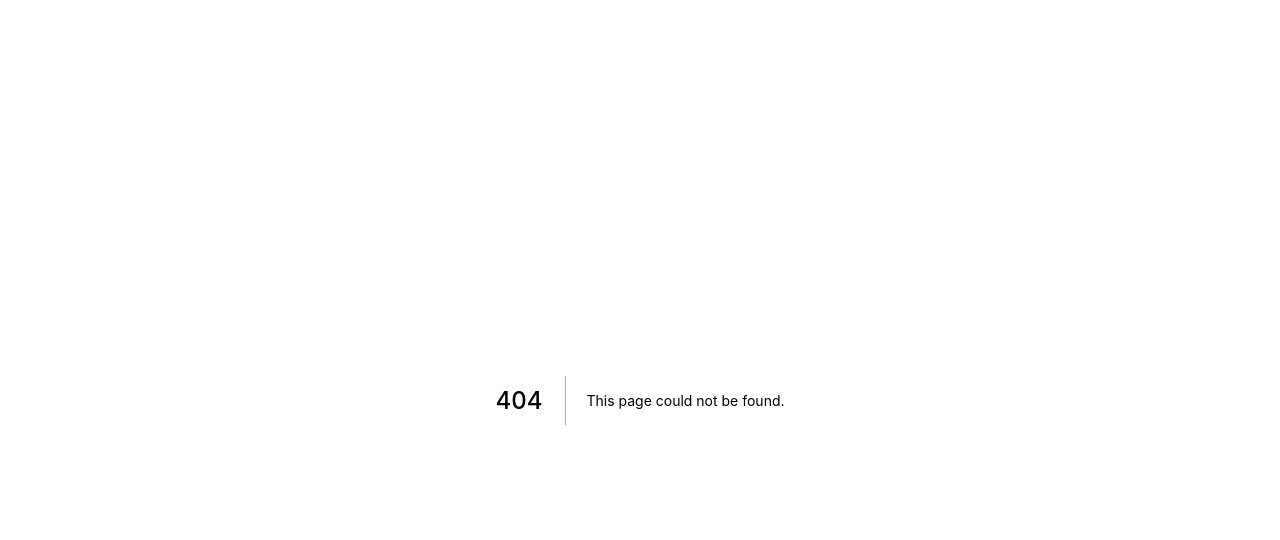
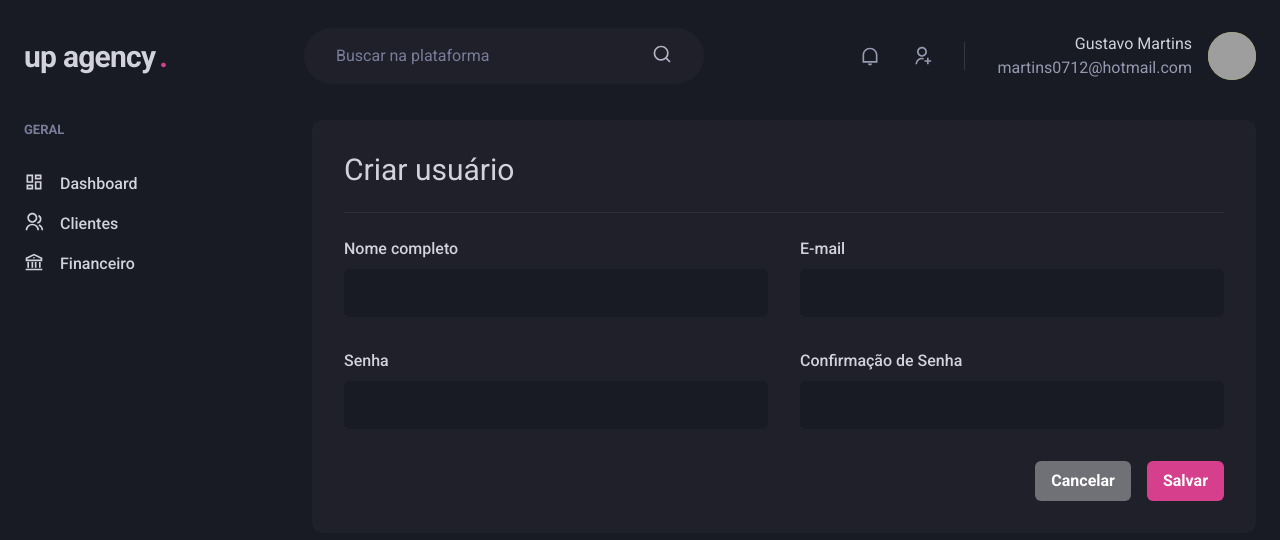
Before and after one commit to guga0712/up-financial, a Next.js app: page /users/create in a window 1280 px wide. Before the commit this address had no page. Shown: the top 540 px of the page. Built offline with nearby package versions, Linux system fonts and the light colour scheme; grey boxes are pictures that could not be loaded.

Commit message:
created user form

```diff
--- a/src/components/Sidebar.tsx
+++ b/src/components/Sidebar.tsx
@@ -1,5 +1,5 @@
 import { Box, Stack, Text, Link, Icon } from "@chakra-ui/react";
-import { RiBankLine, RiDashboardLine, RiUser3Line } from "react-icons/ri";
+import { RiBankLine, RiDashboardLine, RiGroupLine } from "react-icons/ri";
 
 export function Sidebar() {
     return (
@@ -13,7 +13,7 @@ export function Sidebar() {
                             <Text ml="4" fontWeight="medium">Dashboard</Text>
                         </Link>
                         <Link display="flex">
-                            <Icon as={RiUser3Line} fontSize="20" />
+                            <Icon as={RiGroupLine} fontSize="20" />
                             <Text ml="4" fontWeight="medium">Clientes</Text>
                         </Link>
                         <Link display="flex">
--- a/src/pages/dashboard.tsx
+++ b/src/pages/dashboard.tsx
@@ -1,4 +1,4 @@
-import { Box, Flex, Text, SimpleGrid } from "@chakra-ui/react";
+import { Box, Flex, Text, SimpleGrid, Heading } from "@chakra-ui/react";
 import { BoxesDashboard } from "../components/BoxesDashboard";
 import { Header } from "../components/Header";
 import { Sidebar } from "../components/Sidebar";
@@ -10,7 +10,7 @@ export default function Dashboard() {
             <Flex w="100%" my="6" maxWidth={1480} mx="auto" px="6">
                 <Sidebar />
                 <Flex flexDirection="column" gap="4" bg="gray.800" p="30px" borderRadius="10px" maxWidth="1200px">
-                    <Text fontSize="4xl" fontWeight="bold" color="white">Dashboard</Text>
+                    <Heading size="lg" fontWeight="normal">Dashboard</Heading>
                     <Flex gap="4">
                         <BoxesDashboard name="Conta Santander" value="100" type="Total" />
                         <BoxesDashboard name="Balanço" value="200" type="Valor" />
--- /dev/null
+++ b/src/pages/users/create.tsx
@@ -0,0 +1,41 @@
+import { Box, Flex, Heading, Divider, VStack, SimpleGrid, Button, HStack } from '@chakra-ui/react'
+import { Header } from "../../components/Header"
+import { Sidebar } from '../../components/Sidebar';
+import { Input } from '../../components/Form/Input'
+
+export default function createUser() {
+    return (
+        <Box>
+            <Header />
+
+            <Flex w="100%" my="6" maxWidth={1480} mx="auto" px="6">
+                <Sidebar />
+
+                <Box flex="1" borderRadius="10px" bg="gray.800" p="8">
+                    <Heading size="lg" fontWeight="normal">Criar usuário</Heading>
+                    <Divider my="6" borderColor="gray.700" />
+
+                    <VStack spacing="8">
+                        <SimpleGrid minChildWidth="240px" spacing="8" w="100%">
+                            <Input name="name" label="Nome completo" />
+                            <Input name="email" type="email" label="E-mail" />
+                        </SimpleGrid>
+
+                        <SimpleGrid minChildWidth="240px" spacing="8" w="100%">
+                            <Input name="password" type="password" label="Senha" />
+                            <Input name="password_confirmation" type="password" label="Confirmação de Senha" />
+                        </SimpleGrid>
+                    </VStack>
+
+                    <Flex mt="8" justify="flex-end">
+                        <HStack spacing="4">
+                            <Button colorScheme="whiteAlpha">Cancelar</Button>
+                            <Button colorScheme="pink">Salvar</Button>
+                        </HStack>
+                    </Flex>
+
+                </Box>
+            </Flex>
+        </Box>
+    );
+}
```
